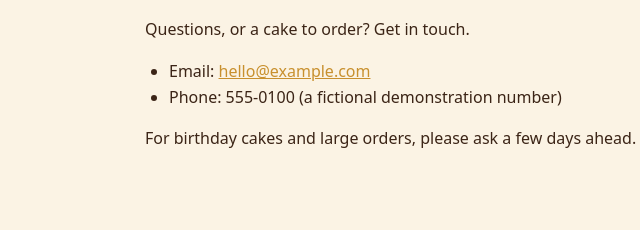
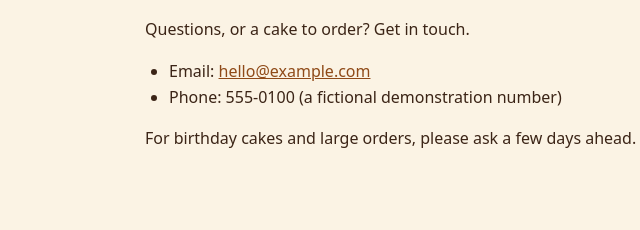
Before and after one commit to datton/orchestrate-demo-bakery, a plain HTML site: page index.html in a window 1280 px wide. Shown: the part 2317-2547 px from the top of the page, 15-655 px from the left. Drawn offline with Linux system fonts and the light colour scheme.

Commit message:
Use primary colour for links for better contrast

```diff
--- a/css/site.css
+++ b/css/site.css
@@ -1,8 +1,8 @@
 /* Base look (Lead Developer owns this file) */
 body { margin: 0; background: var(--color-bg); color: var(--color-text); font-family: var(--font-body); line-height: var(--leading-body); }
 h1, h2, h3 { font-family: var(--font-heading); }
-a { color: var(--color-accent); }
-a:focus-visible { outline: 3px solid var(--color-accent); outline-offset: 2px; }
+a { color: var(--color-primary); }
+a:focus-visible { outline: 3px solid var(--color-focus); outline-offset: 2px; }
 section { padding: var(--space-6) 0; }
 img, svg { max-width: 100%; height: auto; }
 .menu-group { margin-bottom: var(--space-5); }
```
